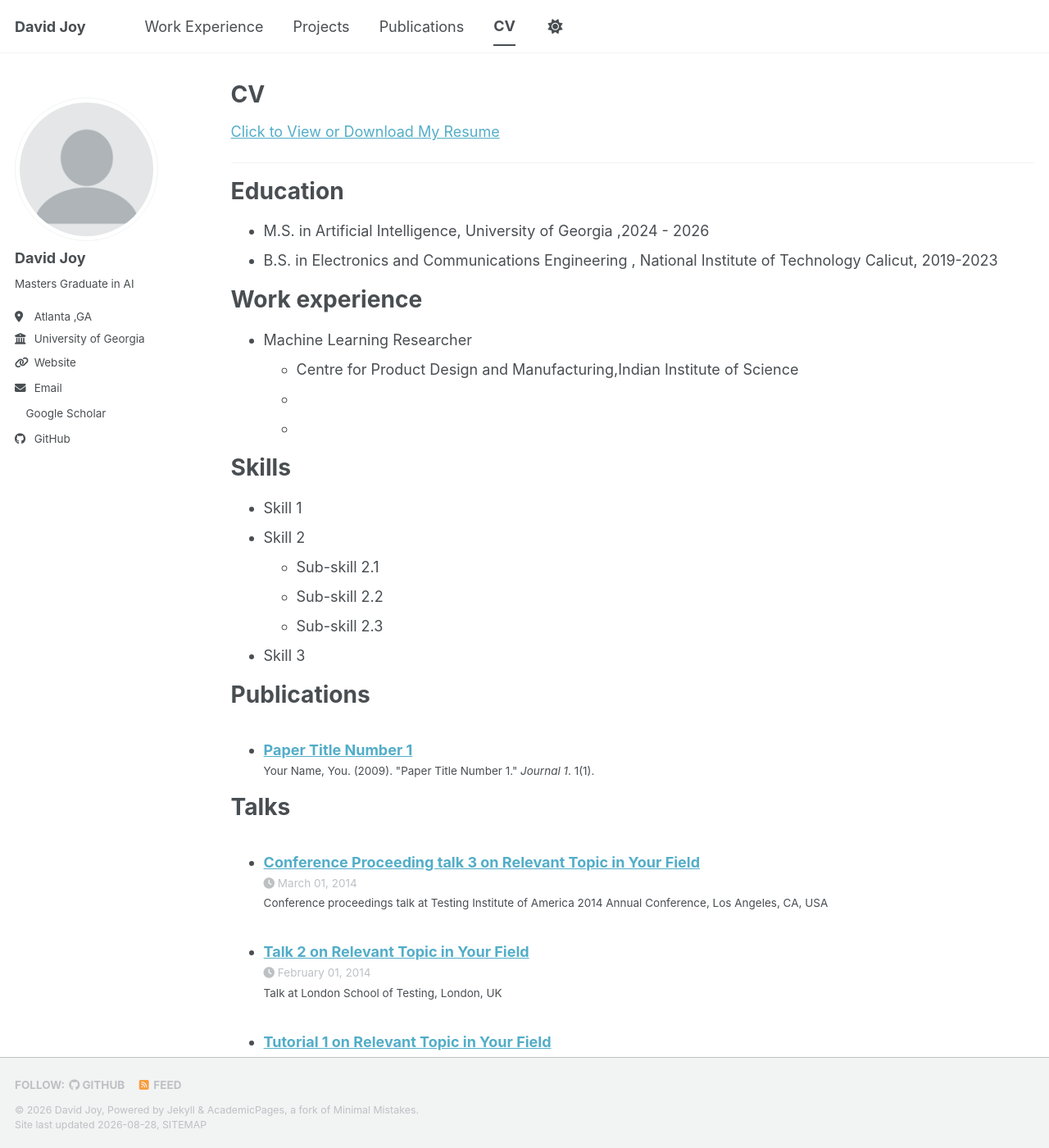
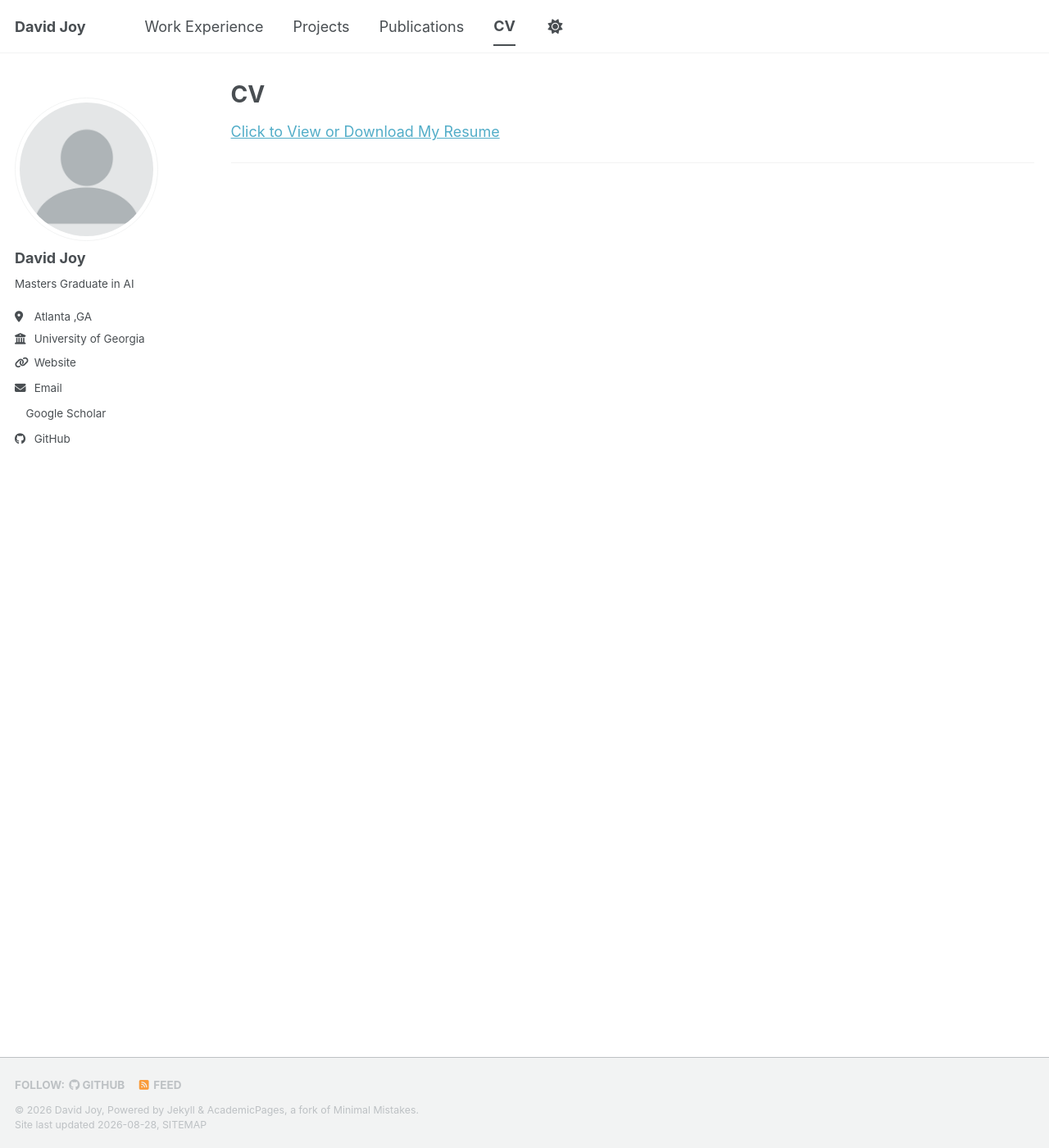
Before and after one commit to davidjoyme/davidjoyme.github.io, a Jekyll site: the page built from _pages/cv.md, in a window 1280 px wide and 1400 px high. Shown: the whole window at 82% size. Built offline with Jekyll 4.4.1, drawn with Linux system fonts in a browser that asks for light colours; a style sheet for code colours, icons or effects is not loaded; some of the changed text lies outside the part shown.

Commit message:
experience page

```diff
--- a/_pages/cv.md
+++ b/_pages/cv.md
@@ -12,46 +12,3 @@ redirect_from:
 <a href="/files/Resume_David_Joy.pdf" target="_blank" rel="noopener noreferrer"> Click to View or Download My Resume </a>
 
 ---
-
-Education
-======
-* M.S. in Artificial Intelligence, University of Georgia ,2024 - 2026
-* B.S. in Electronics and Communications Engineering , National Institute of Technology Calicut, 2019-2023
-
-Work experience
-======
-* Machine Learning Researcher
-  * Centre for Product Design and Manufacturing,Indian Institute of Science
-  *
-  *
-
-Skills
-======
-* Skill 1
-* Skill 2
-  * Sub-skill 2.1
-  * Sub-skill 2.2
-  * Sub-skill 2.3
-* Skill 3
-
-Publications
-======
-  <ul>{% for post in site.publications reversed %}
-    {% include archive-single-cv.html %}
-  {% endfor %}</ul>
-
-Talks
-======
-  <ul>{% for post in site.talks reversed %}
-    {% include archive-single-talk-cv.html  %}
-  {% endfor %}</ul>
-
-Teaching
-======
-  <ul>{% for post in site.teaching reversed %}
-    {% include archive-single-cv.html %}
-  {% endfor %}</ul>
-
-Service and leadership
-======
-* Currently signed in to 43 different slack teams
```
